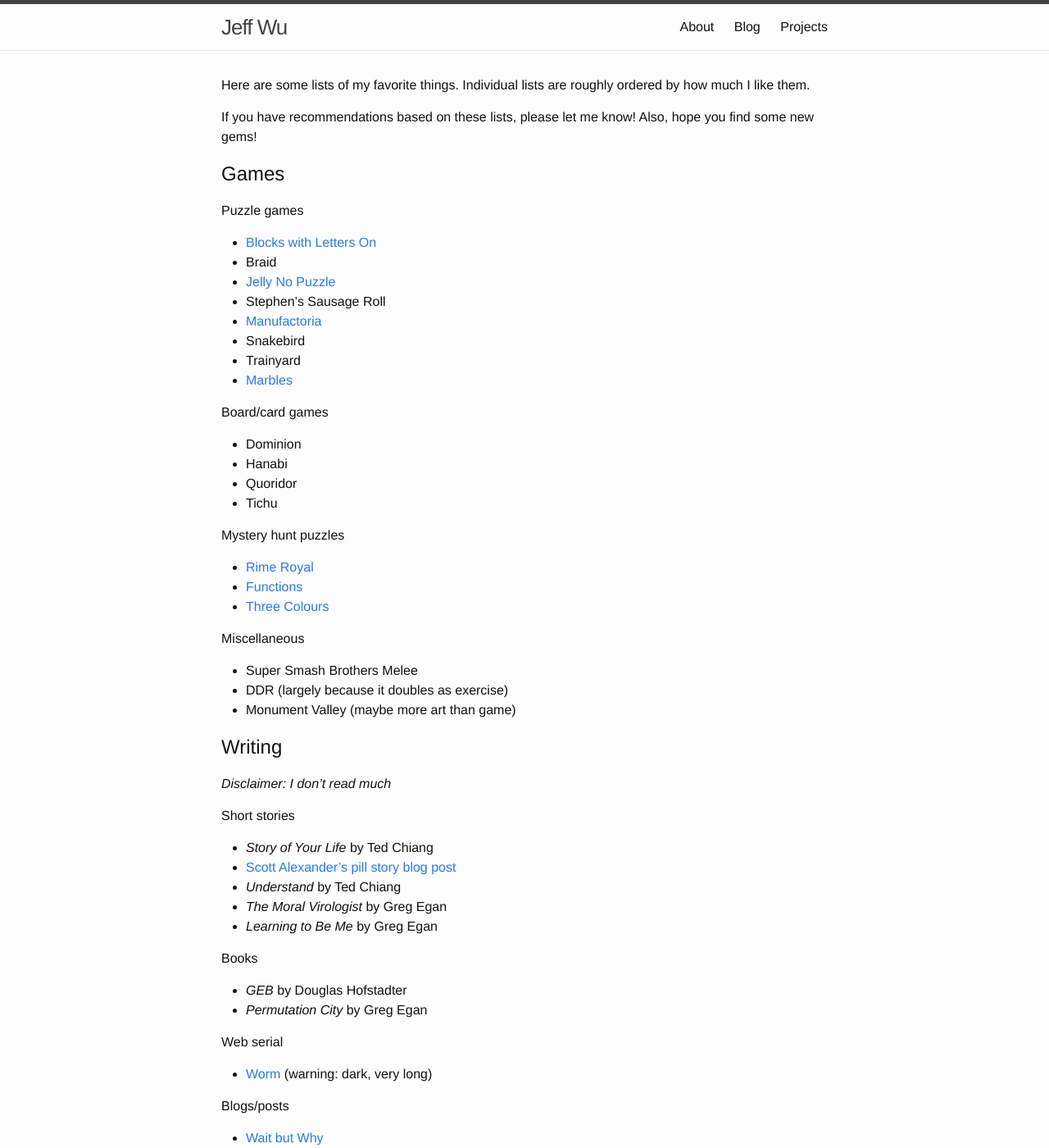
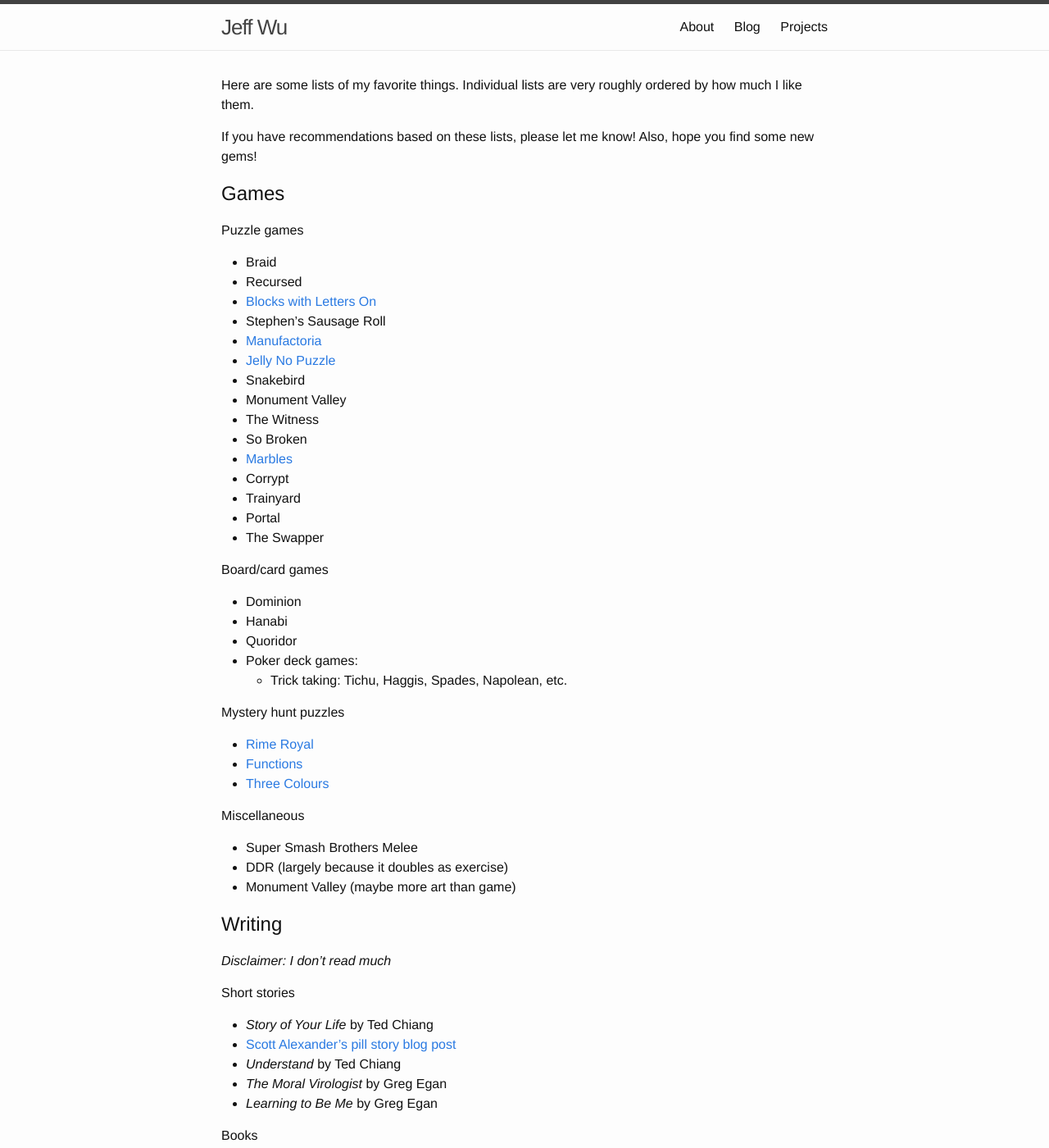
Before and after one commit to dannydenenberg/wuthefwasthat.github.io, a Jekyll site: the page built from favorites.md, in a window 1280 px wide and 1400 px high. Shown: the whole window at 82% size. Built offline with Jekyll 4.4.1, drawn with Linux system fonts in a browser that asks for light colours; nearby versions of some CDN libraries; some of the changed text lies outside the part shown.

Commit message:
add Recursed

```diff
--- a/favorites.md
+++ b/favorites.md
@@ -4,7 +4,7 @@
 ---
 
 Here are some lists of my favorite things.
-Individual lists are roughly ordered by how much I like them.
+Individual lists are very roughly ordered by how much I like them.
 
 If you have recommendations based on these lists, please let me know!
 Also, hope you find some new gems!
@@ -12,20 +12,28 @@
 ## Games
 
 Puzzle games
+- Braid
+- Recursed
 - [Blocks with Letters On](http://www.kongregate.com/games/morpheme/blocks-with-letters-on)
-- Braid
-- [Jelly No Puzzle](http://heated.github.io/jelly)
 - Stephen's Sausage Roll
 - [Manufactoria](http://pleasingfungus.com/Manufactoria/)
+- [Jelly No Puzzle](http://heated.github.io/jelly)
 - Snakebird
+- Monument Valley
+- The Witness
+- So Broken
+- [Marbles](http://marblespuzzle.com/)
+- Corrypt
 - Trainyard
-- [Marbles](http://marblespuzzle.com/)
+- Portal
+- The Swapper
 
 Board/card games
 - Dominion
 - Hanabi
 - Quoridor
-- Tichu
+- Poker deck games:
+  - Trick taking: Tichu, Haggis, Spades, Napolean, etc.
 
 Mystery hunt puzzles
 - [Rime Royal](http://puzzle.cisra.com.au/2011/3D-Rime-Royal.pdf)
@@ -57,7 +65,9 @@
 
 Blogs/posts
 - [Wait but Why](https://waitbutwhy.com/)
-- Various posts from Paul Christiano: [Integrity for Consequentialists](https://sideways-view.com/2016/11/14/integrity-for-consequentialists/), [The Monkey and the Machine](https://sideways-view.com/2017/02/19/the-monkey-and-the-machine-a-dual-process-theory/), [Security and AI Alignment](https://ai-alignment.com/security-and-ai-control-675ace05ce31)
+- [Various writing](https://paulfchristiano.com/blogs/) from Paul Christiano.  I especially recommend:
+  - [Integrity for Consequentialists](https://sideways-view.com/2016/11/14/integrity-for-consequentialists/)
+  - [The Monkey and the Machine](https://sideways-view.com/2017/02/19/the-monkey-and-the-machine-a-dual-process-theory/)
 - Chris Olah's [personal blog](http://colah.github.io/) and [Distill.pub](http://distill.pub/)
 - [Hyperbole and a Half](https://hyperboleandahalf.blogspot.com/)
 - Slate Star Codex: [Against tulip subsidies](http://slatestarcodex.com/2015/06/06/against-tulip-subsidies/) and [a book review of The Hungry Brain](http://slatestarcodex.com/2017/04/25/book-review-the-hungry-brain/)
```
Also changed, not shown: other parts of favorites.md (+3 -1 lines).
